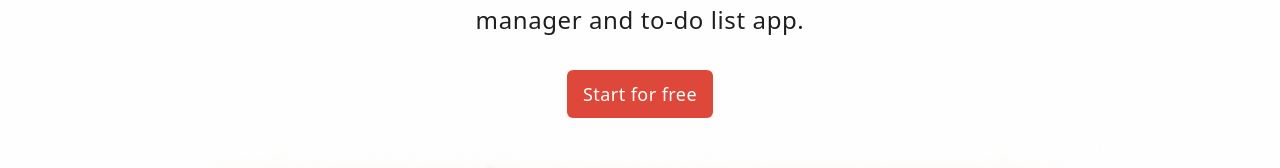
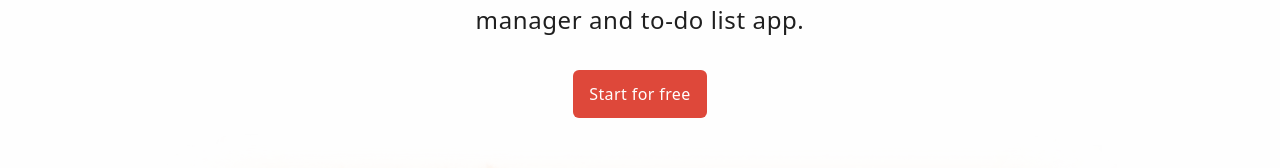
Before and after one commit to mathewbushuru/todoist-express-react, a React (Vite) app in the folder client/: page / in a window 1280 px wide. Shown: the part 519-687 px from the top of the page. Built offline with nearby package versions, Linux system fonts and the light colour scheme.

Commit message:
fix: navbar text btn sizing in xl screens

```diff
--- a/client/src/components/Navbar.tsx
+++ b/client/src/components/Navbar.tsx
@@ -16,7 +16,7 @@ const Navbar: FC = ({}) => {
           <Button
             variant="ghost"
             key={item}
-            className="font-normal tracking-wide xl:text-[16px] "
+            className="font-normal tracking-wide "
           >
             {item}
           </Button>
@@ -24,11 +24,11 @@ const Navbar: FC = ({}) => {
         <div className="h-full w-[1.5px] bg-secondary">&nbsp;</div>
         <Button
           variant="ghost"
-          className="font-normal tracking-wide xl:text-[16px]"
+          className="font-normal tracking-wide  "
         >
           Log in
         </Button>
-        <Button className="font-normal tracking-wide xl:text-[16px]">
+        <Button className="font-normal tracking-wide ">
           Start for free
         </Button>
       </div>
--- a/client/src/pages/HomePage.tsx
+++ b/client/src/pages/HomePage.tsx
@@ -24,7 +24,7 @@ const HomePage: FC = ({}) => {
           Become focused, organized, and calm with Todoist. The world's #1 task
           manager and to-do list app.
         </div>
-        <Button className="mb-2 mt-2 font-normal tracking-wide sm:mb-0 sm:mt-4 sm:h-12 xl:text-lg">
+        <Button className="mb-2 mt-2 font-normal tracking-wide sm:mb-0 sm:mt-4 sm:h-12 ">
           Start for free
         </Button>
         <img src={heroImg} alt="hero image" className="lg:max-w-5xl" />
```
